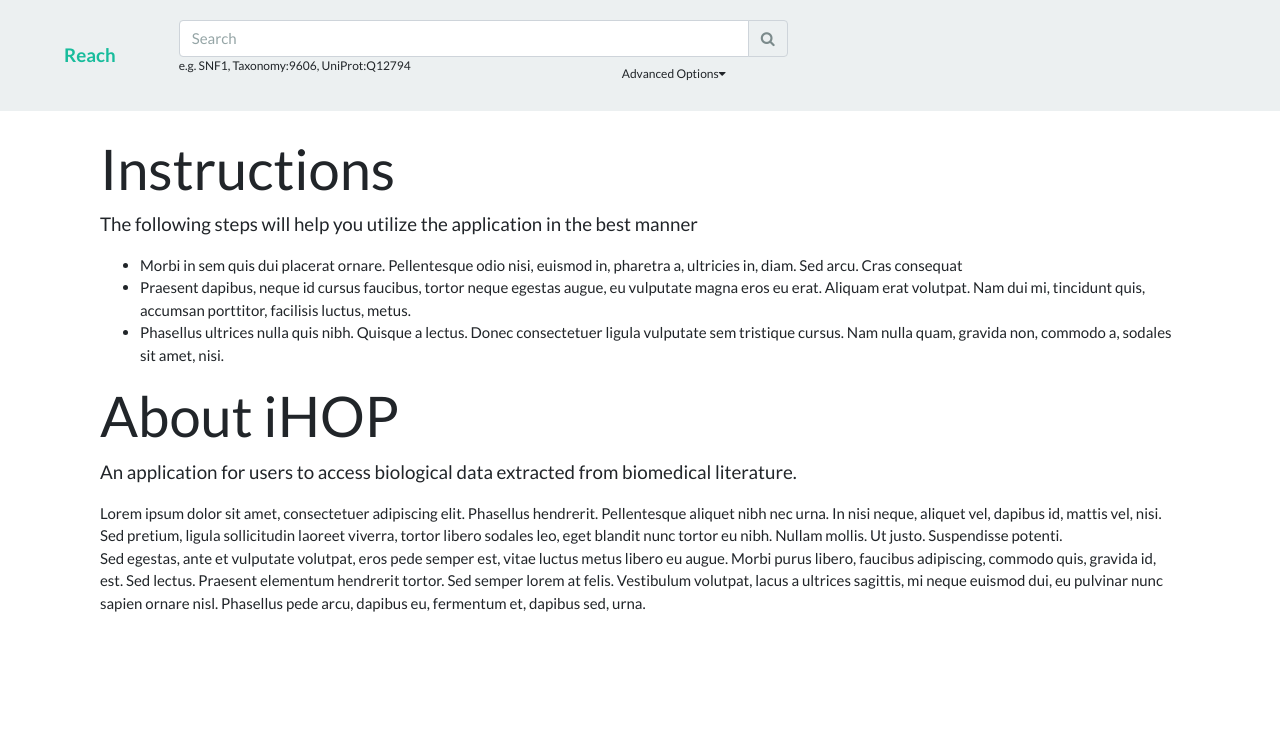
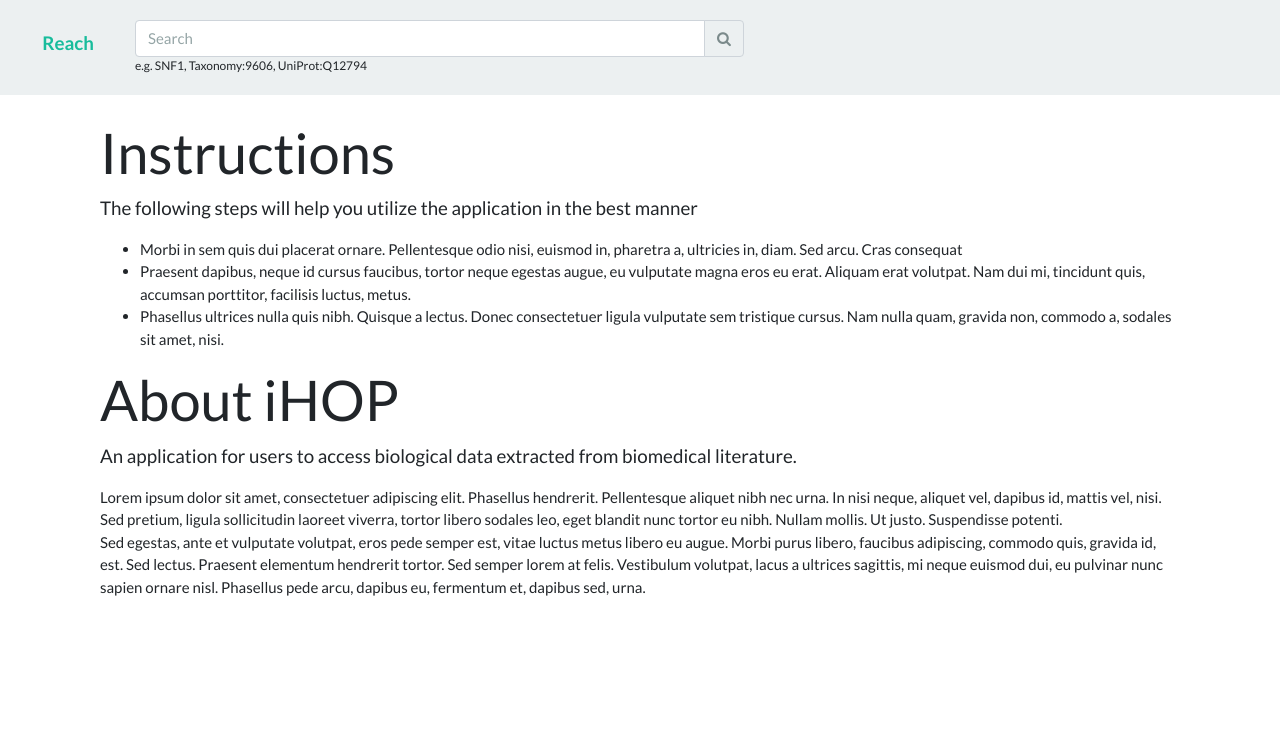
Before and after one commit to cannin/ihop-reach, a Gatsby site in the folder src/: page / in a window 1280 px wide. Shown: the top 740 px of the page. Built offline with nearby package versions, Linux system fonts and the light colour scheme; Gatsby itself is replaced by a stand-in of ours.

Commit message:
Removed Advanced Search
It has been comm

```diff
--- a/src/src/components/header.js
+++ b/src/src/components/header.js
@@ -7,8 +7,6 @@ import PropTypes from "prop-types"
 import "font-awesome/css/font-awesome.min.css"
 
 import style from "../assets/styles/header.module.scss"
-import logo from "../assets/img/logo.png"
-
 class Header extends React.Component {
   constructor({ props }) {
     super(props)
@@ -229,9 +227,10 @@ class Header extends React.Component {
           <Link
             className={["navbar-brand mx-sm-5", style.brand].join(" ")}
             to="/"
+            className="col-sm-1 col-12 text-center"
           >
             {/* <img className={style.logoImg} src={logo} alt="iHOP-Reach" /> */}
-            <strong className="mx-auto">{data.site.siteMetadata.title}</strong>
+            <h5 className="mx-auto"><b>{data.site.siteMetadata.title}</b></h5>
           </Link>
           <form
             className="form-inline my-0 col-sm-6 pr-0"
@@ -274,15 +273,15 @@ class Header extends React.Component {
               {/* Advanced option button */}
               <small
                 className={[style.advOptLink, "row"].join(" ")}
-                onClick={this.advOptionController}
               >
                 <span
-                  className={["col-sm-8", "nav-text", style.egText].join(" ")}
+                  className={["col", "nav-text", style.egText].join(" ")}
                 >
                   e.g. SNF1, Taxonomy:9606, UniProt:Q12794
                 </span>
-                <span
+                {/* <span
                   className={["col-sm-4", "nav-link", style.advText].join(" ")}
+                  onClick={this.advOptionController}
                 >
                   Advanced Options
                   {this.state.showAdvOption == true ? (
@@ -290,7 +289,7 @@ class Header extends React.Component {
                   ) : (
                     <i className="fa fa-caret-down" />
                   )}
-                </span>
+                </span> */}
               </small>
             </div>
           </form>
```
Also changed, not shown: src/src/assets/img/404.png, src/src/assets/img/404old.png (added), src/src/assets/img/logo.png (deleted).
